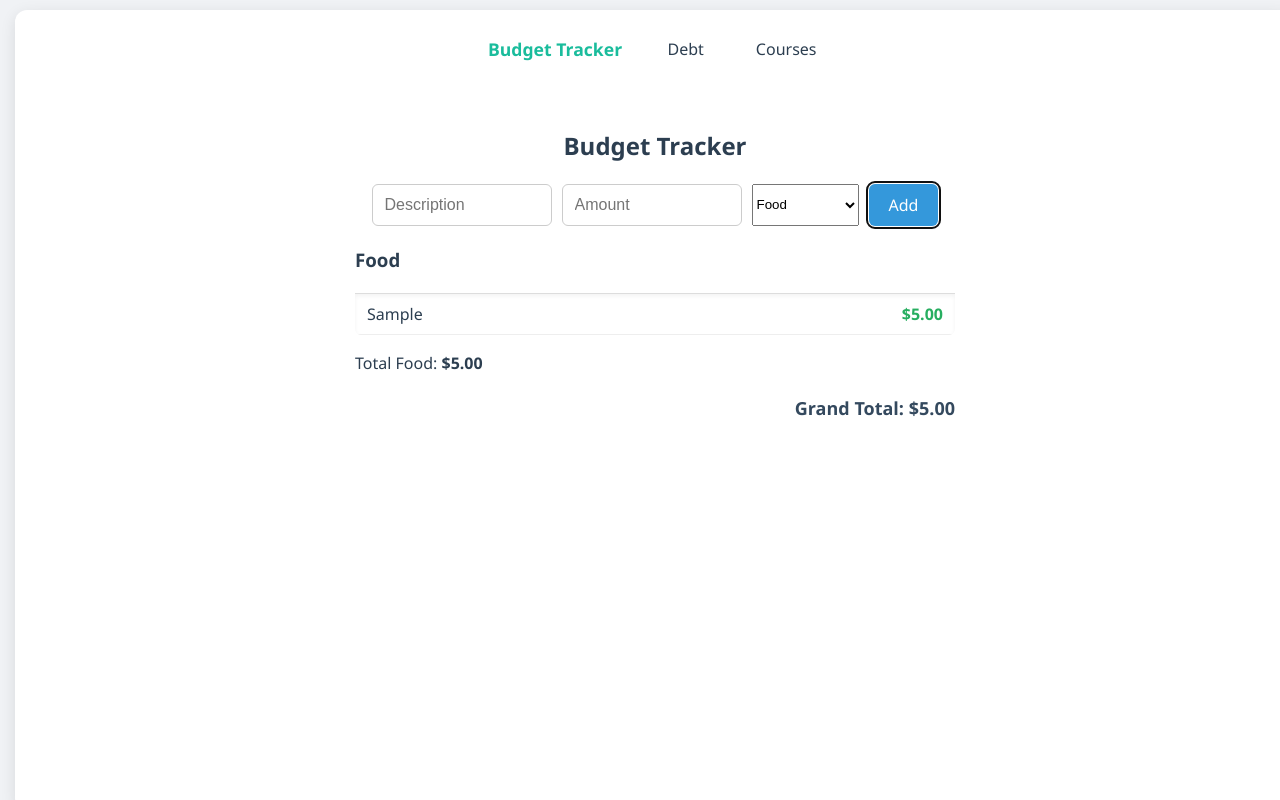
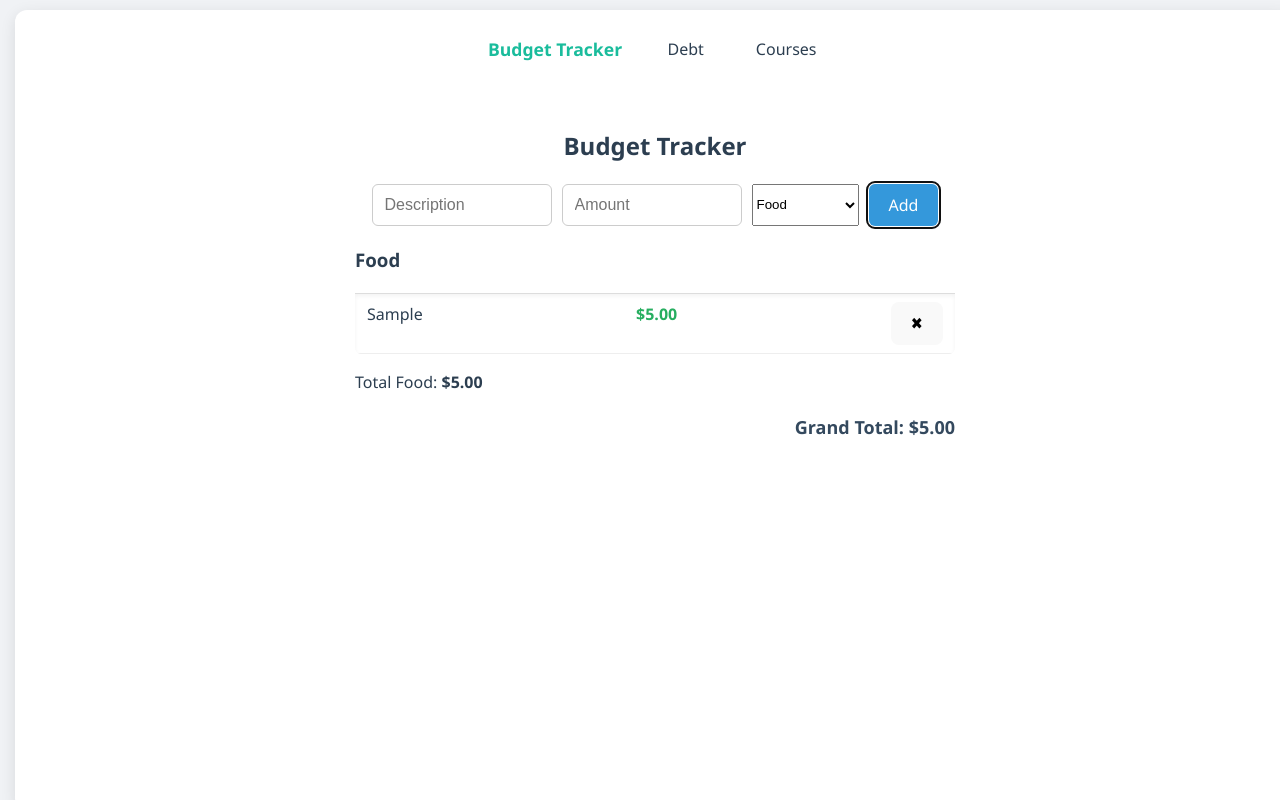
Before and after one commit to sanalnayyar2006/BudgetTracker, a React (Vite) app: page / in a window 1280 px wide. Both pictures are taken after typing "Sample", "5" into the empty fields and a click on the button "Add". Built offline with nearby package versions, Linux system fonts and the light colour scheme.

Commit message:
made the deletion function

```diff
--- a/src/components/BudgetTracker.jsx
+++ b/src/components/BudgetTracker.jsx
@@ -22,6 +22,11 @@ function BudgetTracker() {
     setDescription('');
     setAmount('');
     setCategory('Food');
+  }
+
+  function handleDeleteItem(id) {
+    const filteredItems = items.filter(item => item.id !== id);
+    setItems(filteredItems);
   }
 
   // Helper to filter items by category
@@ -92,6 +97,13 @@ function BudgetTracker() {
                     <li key={item.id} className="budget-list-item">
                       <span>{item.description}</span>
                       <span className="budget-amount">${item.amount.toFixed(2)}</span>
+                      <button
+                        className="delete-button"
+                        onClick={() => handleDeleteItem(item.id)}
+                        aria-label={`Delete ${item.description}`}
+                      >
+                        &#x2716;
+                      </button>
                     </li>
                   ))}
                 </ul>
```
